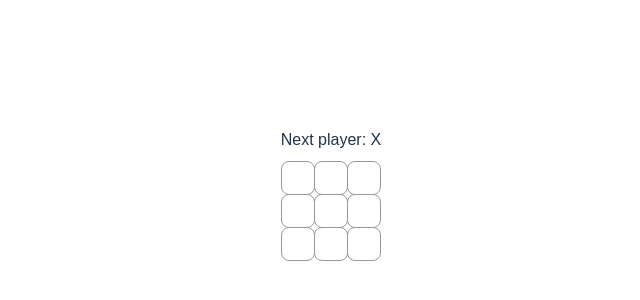
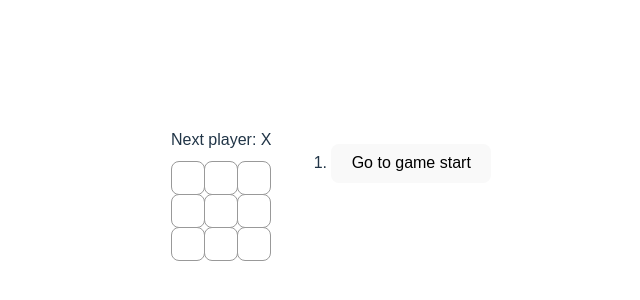
Before and after one commit to Juan-Ceballos/Tic-Tac-Toe-React, a React (Vite) app: page / in a window 1280 px wide. Shown: the part 226-526 px from the top of the page, without its empty margins (309-949 px from the left). Built offline with nearby package versions, Linux system fonts and the light colour scheme.

Commit message:
finished tic tac toe main functionality, to do clean up comments and div board movement

```diff
--- a/src/App.jsx
+++ b/src/App.jsx
@@ -21,15 +21,57 @@
 for identifying square on board
 */
 Square.propTypes = {
-  value: PropTypes.string.isRequired
+  value: PropTypes.string.isRequired,
+  onSquareClick: PropTypes.func.isRequired
 }
 
 /*
 main component for app, the board
 */
-export default function Board() {
-  const [squares, setSquares] = useState(Array(9).fill(null))
-  const [xIsNext, setXIsNext] = useState(true)
+
+// new main function to keep track of history and go back turns
+export default function Game() {
+  const [history, setHistory] = useState([Array(9).fill(null)])
+  const [currentMove, setCurrentMove] = useState(0)
+  const xIsNext = currentMove % 2 === 0
+  const currentSquares = history[currentMove]
+
+  // the spread operator has the last array, next squares added
+  function handlePlay(nextSquares) {
+    const nextHistory = [...history.slice(0, currentMove + 1), nextSquares]
+    setHistory(nextHistory)
+    setCurrentMove(nextHistory.length - 1)
+  }
+
+  function jumpTo(nextMove) {
+    setCurrentMove(nextMove)
+  }
+
+  const moves = history.map((squares, move) => {
+    let description
+    description = move > 0 ? 'Go to move #' + move : 'Go to game start'
+    return (
+      <li key={move}>
+        <button onClick={() => jumpTo(move)}>{description}</button>
+      </li>
+    )
+  })
+
+  return (
+    <div className='game'>
+      <div className='game-board'>
+        <Board xIsNext={xIsNext} squares={currentSquares} onPlay={handlePlay} />
+      </div>
+      <div className='game-info'>
+        <ol>{moves}</ol>
+      </div>
+    </div>
+  )
+}
+
+function Board({xIsNext, squares, onPlay}) {
+  //const [squares, setSquares] = useState(Array(9).fill(null))
+  //const [xIsNext, setXIsNext] = useState(true) REFACTORED
 
   // creates board component function that is passed to child square components
   // Square components has prop for a square value and a function
@@ -39,16 +81,14 @@
     // keeps previous state available for future use
     // changes to "X" on index 0 of nextSquares
     // uses useState setSquares which updates squares, replaced 0 with index
-    if (squares[i]) {return}
+    if (squares[i] || calculateWinner(squares)) {return}
+
     const nextSquares = squares.slice()
-    setSquares(nextSquares)
+    //setSquares(nextSquares)
 
-    if (xIsNext || calculateWinner(squares)) {
-      nextSquares[i] = "X"
-    } else {
-      nextSquares[i] = "O"
-    }
-    setXIsNext(!xIsNext)
+    nextSquares[i] = xIsNext ? "X" : "O"
+    //setXIsNext(!xIsNext)
+    onPlay(nextSquares)
   }
 
   const winner = calculateWinner(squares)
```
